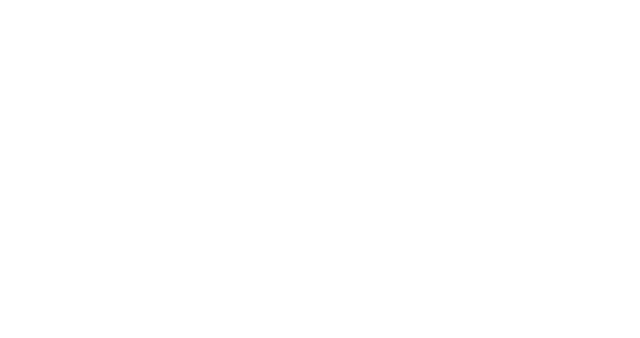
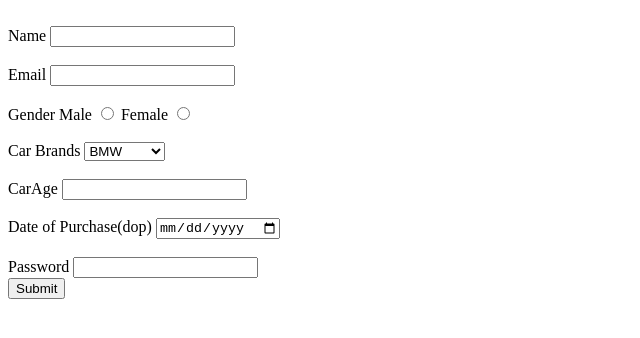
Before and after one commit to acciojob/car-insurance-form-rahulchauhan04, a website: page main.html in a window 1280 px wide. Shown: the whole page, without its empty margins (0-640 px from the left). Drawn offline with Linux system fonts and the light colour scheme.

Commit message:
created a submission

```diff
--- a/main.html
+++ b/main.html
@@ -7,7 +7,50 @@
 </head>
 
 <body>
-	<!-- the entire body must be written by student -->
+	<form method="post">
+		<br>
+		<label for="name">Name</label>
+		<input type="text" id="name" required >
+		</br>
+
+		<br>
+		<label for="email">Email</label>
+		<input type="Email" id="email" required >
+		</br>
+
+		<br>
+		<label >Gender</label>
+		<label for="gender_m">Male</label>
+		<input type="radio" name=gender id="gender_m" required >
+		<label for="gender_f">Female</label>
+		<input type="radio" name=gender id="gender_f" required >
+		</br>
+
+		<br>
+		<label for="cars">Car Brands</label>
+		<select id="cars">
+			<option>BMW</option>
+			<option>Audi</option>
+			<option>Mercedez</option>
+		</select>
+		</br>
+
+		<br>
+		<label for="carage">CarAge</label>
+		<input type="Number" id="carage" required >
+		</br>
+
+		<br>
+		<label for="dop">Date of Purchase(dop)</label>
+		<input type="Date" id="dop" required >
+		</br>
+
+		<br>
+		<label for="password">Password</label>
+		<input type="Password" id="password" required >
+		</br>
+		<button type='submit'>Submit</button>
+	</form>
     <script type="text/javascript" src="./script.js">
 </script>
 
```
